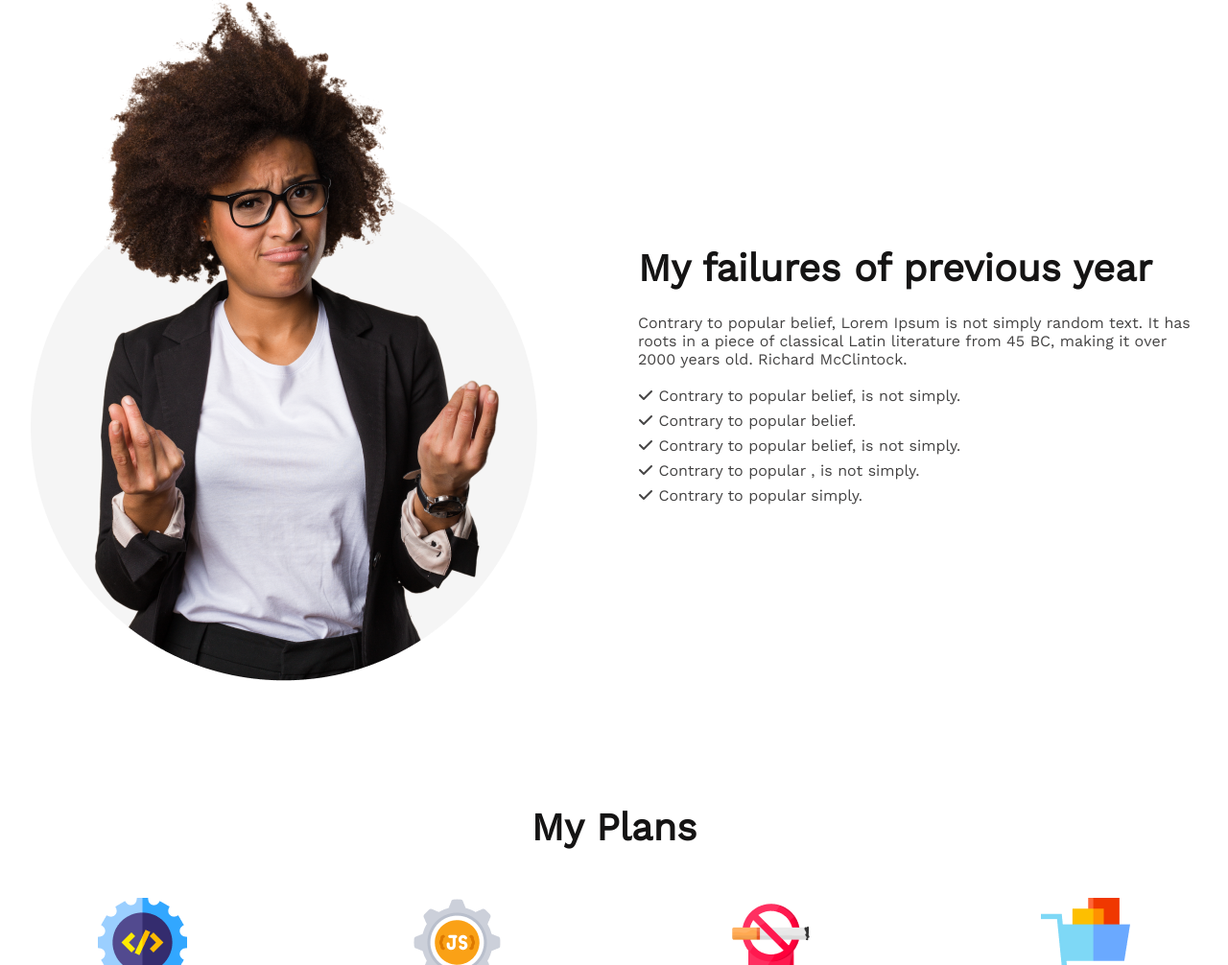
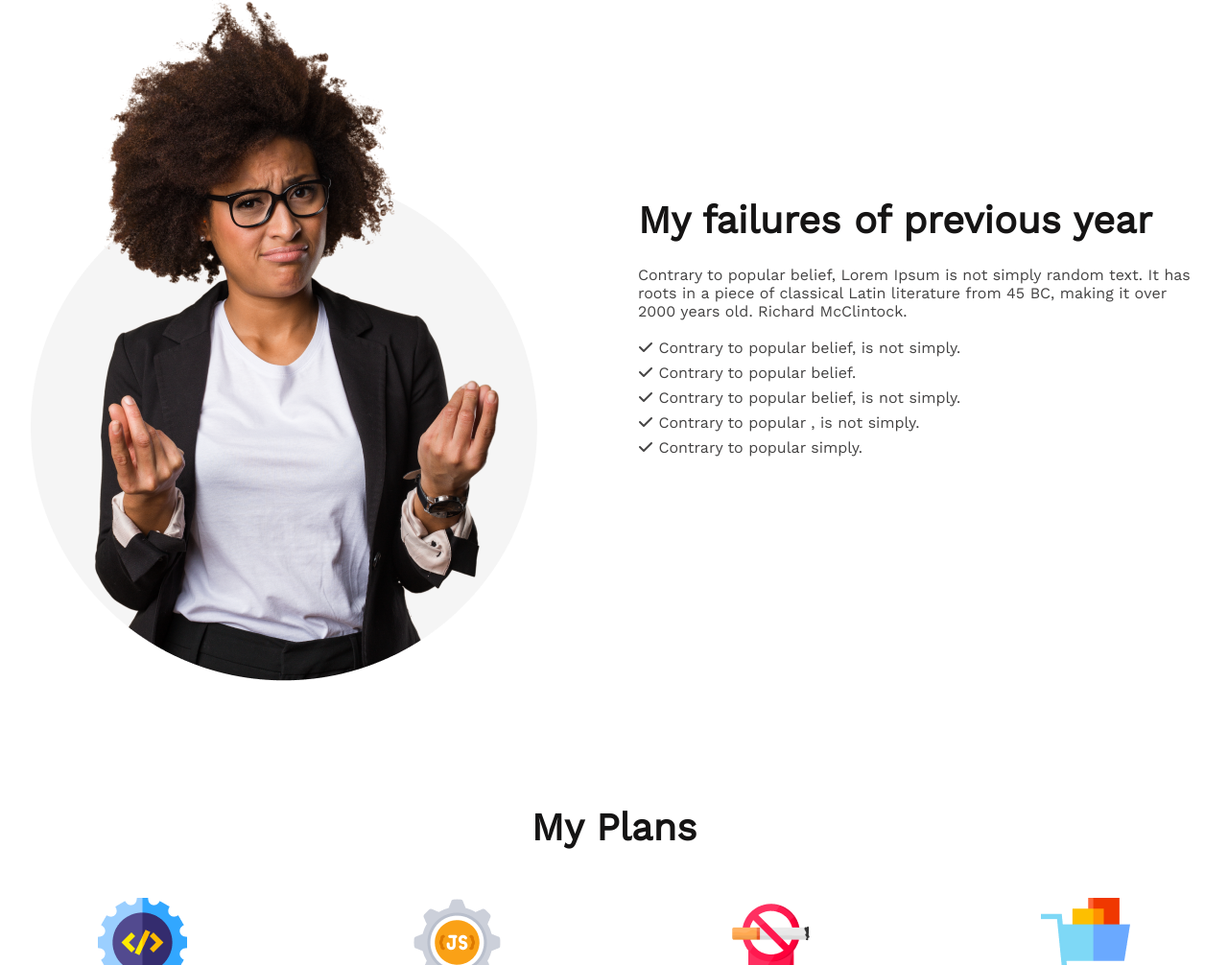
Before and after one commit to makbulhosen5000/1st-assginment, a plain HTML site: page index.html in a window 1280 px wide. Shown: the part 953-1959 px from the top of the page at 96% size. Drawn offline with nearby package versions, Linux system fonts and the light colour scheme.

Commit message:
project done

```diff
--- a/css/style.css
+++ b/css/style.css
@@ -47,7 +47,7 @@
 .new-year-title{
     text-align: right justify;
     margin-right: 22px;
-    margin-top: 270px;
+    margin-top: 220px;
     font-weight: 700;
     font-size: 40px;
     color: #151414;
```
